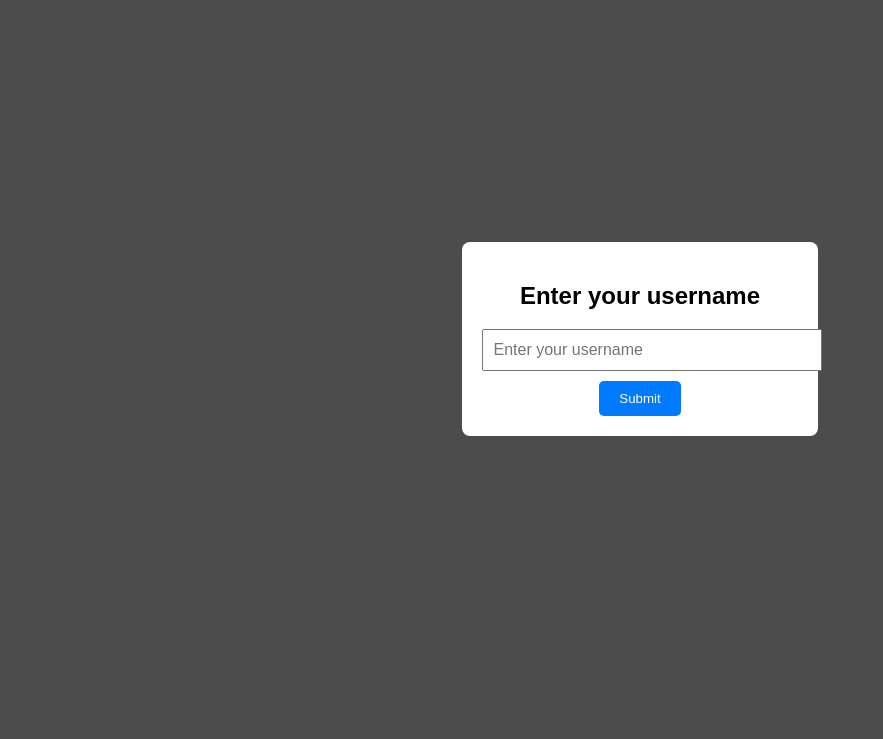
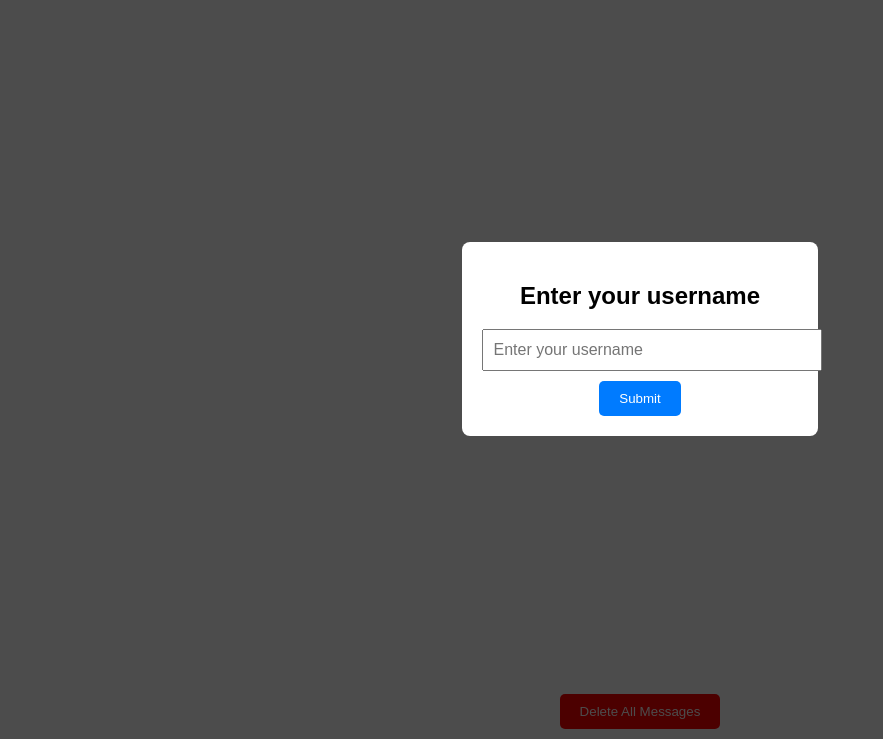
Before and after one commit to TheMindMage/hfd, a plain HTML site: page index.html in a window 1280 px wide. Shown: the part 61-800 px from the top of the page, without its empty margins (0-883 px from the left). Drawn offline with Linux system fonts and the light colour scheme; no server answers.

Commit message:
Update index.html

```diff
--- a/index.html
+++ b/index.html
@@ -55,6 +55,21 @@
     #submitUsername:hover {
       background-color: #0056b3;
     }
+
+    /* Delete button styling */
+    #deleteMessagesButton {
+      background-color: red;
+      color: white;
+      padding: 10px 20px;
+      border: none;
+      border-radius: 5px;
+      cursor: pointer;
+      margin: 10px auto;
+      display: block;
+    }
+    #deleteMessagesButton:hover {
+      background-color: #cc0000;
+    }
   </style>
 </head>
 <body>
@@ -70,6 +85,9 @@
     <button type="submit">Send</button>
   </form>
 
+  <!-- Delete Messages Button -->
+  <button id="deleteMessagesButton">Delete All Messages</button>
+
   <!-- Popup Modal to ask for username -->
   <div id="usernameModal">
     <div id="usernameModalContent">
@@ -82,7 +100,7 @@
   <script type="module">
     // Import necessary functions from Firebase SDK
     import { initializeApp } from "https://www.gstatic.com/firebasejs/11.6.0/firebase-app.js";
-    import { getDatabase, ref, push, onChildAdded } from "https://www.gstatic.com/firebasejs/11.6.0/firebase-database.js";
+    import { getDatabase, ref, push, onChildAdded, remove, get } from "https://www.gstatic.com/firebasejs/11.6.0/firebase-database.js";
 
     // Firebase Configuration (replace with your actual Firebase config)
     const firebaseConfig = {
@@ -106,6 +124,7 @@
     const usernameModal = document.getElementById("usernameModal");
     const usernameInput = document.getElementById("usernameInput");
     const submitUsernameButton = document.getElementById("submitUsername");
+    const deleteMessagesButton = document.getElementById("deleteMessagesButton");
 
     // Variable to store username
     let username = "";
@@ -161,6 +180,17 @@
       messagesDiv.scrollTop = messagesDiv.scrollHeight; // Scroll to the bottom
     });
 
+    // Function to delete all messages
+    deleteMessagesButton.addEventListener("click", () => {
+      // Delete all messages in the Firebase database
+      remove(ref(db, "messages")).then(() => {
+        messagesDiv.innerHTML = ""; // Clear messages from the UI
+        alert("All messages have been deleted.");
+      }).catch((error) => {
+        console.error("Error deleting messages:", error);
+      });
+    });
+
     // Show the modal on page load to ask for username
     showUsernameModal();
   </script>
```
